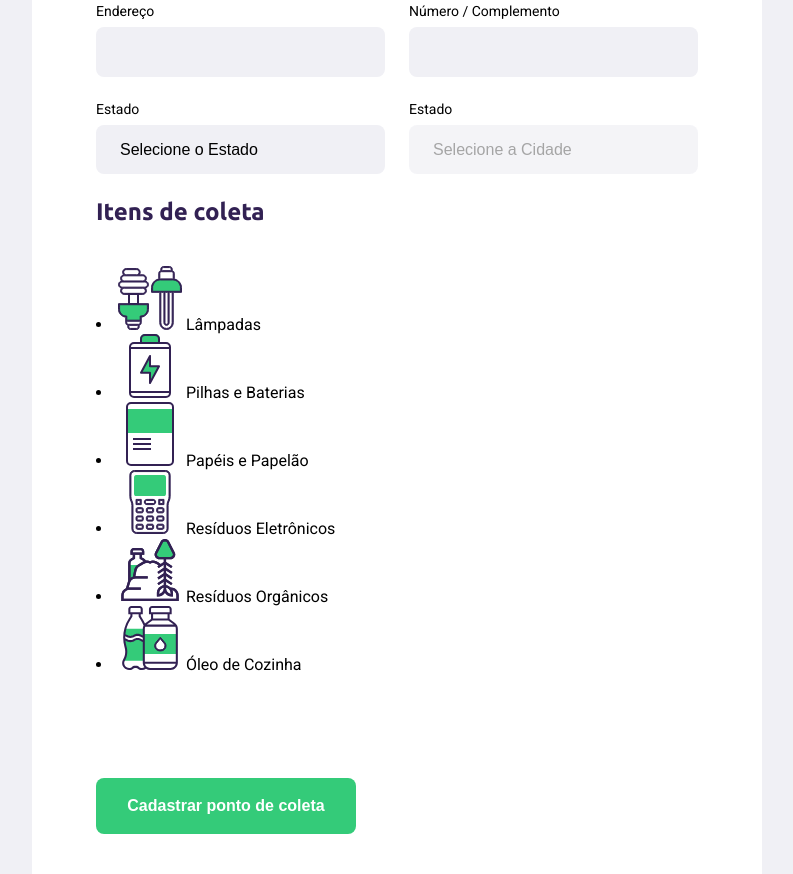
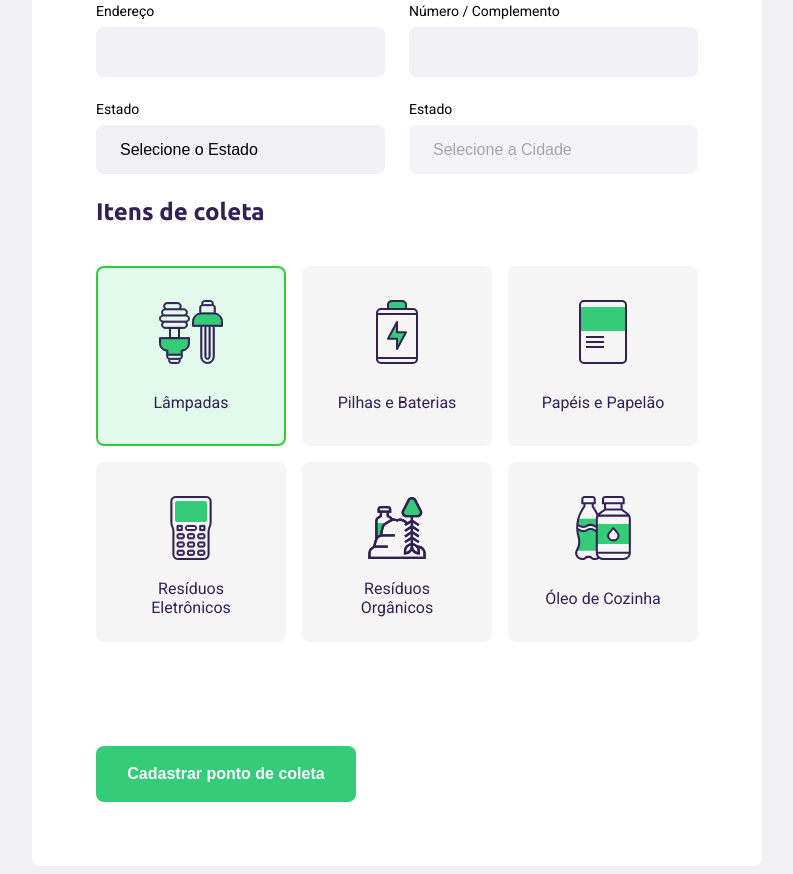
Before and after one commit to MatheusPedroSS/Next-Level-Week, a plain HTML site: page create-point.html in a window 1280 px wide. Shown: the part 505-1379 px from the top of the page, without its empty margins (243-1036 px from the left). Drawn offline with Linux system fonts and the light colour scheme; no server answers.

Commit message:
Estilização - Estilizando a parte de itens de coleta

```diff
--- a/styles/create-point.css
+++ b/styles/create-point.css
@@ -120,3 +120,45 @@ form button {
 form button:hover {
     background-color: #2fb86e;
 }
+
+.items-grid{
+    display: grid;
+    grid-template-columns: 1fr 1fr 1fr;
+    gap: 16px;
+}
+
+.items-grid li{
+    background-color: #f5f5f5;
+    list-style: none;
+
+    border: 2px solid #f5f5f5;
+    border-radius: 8px;
+
+    height: 180px;
+
+    padding: 32px 24px 16px;
+
+    display: flex;
+    flex-direction: column;
+    align-items: center;
+    justify-content: space-between;
+
+    text-align: center;
+
+    cursor: pointer;
+}
+
+.items-grid li span{
+    margin-top: 12px;
+    flex: 1;
+
+    display: flex;
+    align-items: center;
+
+    color: var(--title-color);
+}
+
+.items-grid li.selected{
+    background-color: #e1faec;
+    border: 2px solid #34cb39;
+}
```
